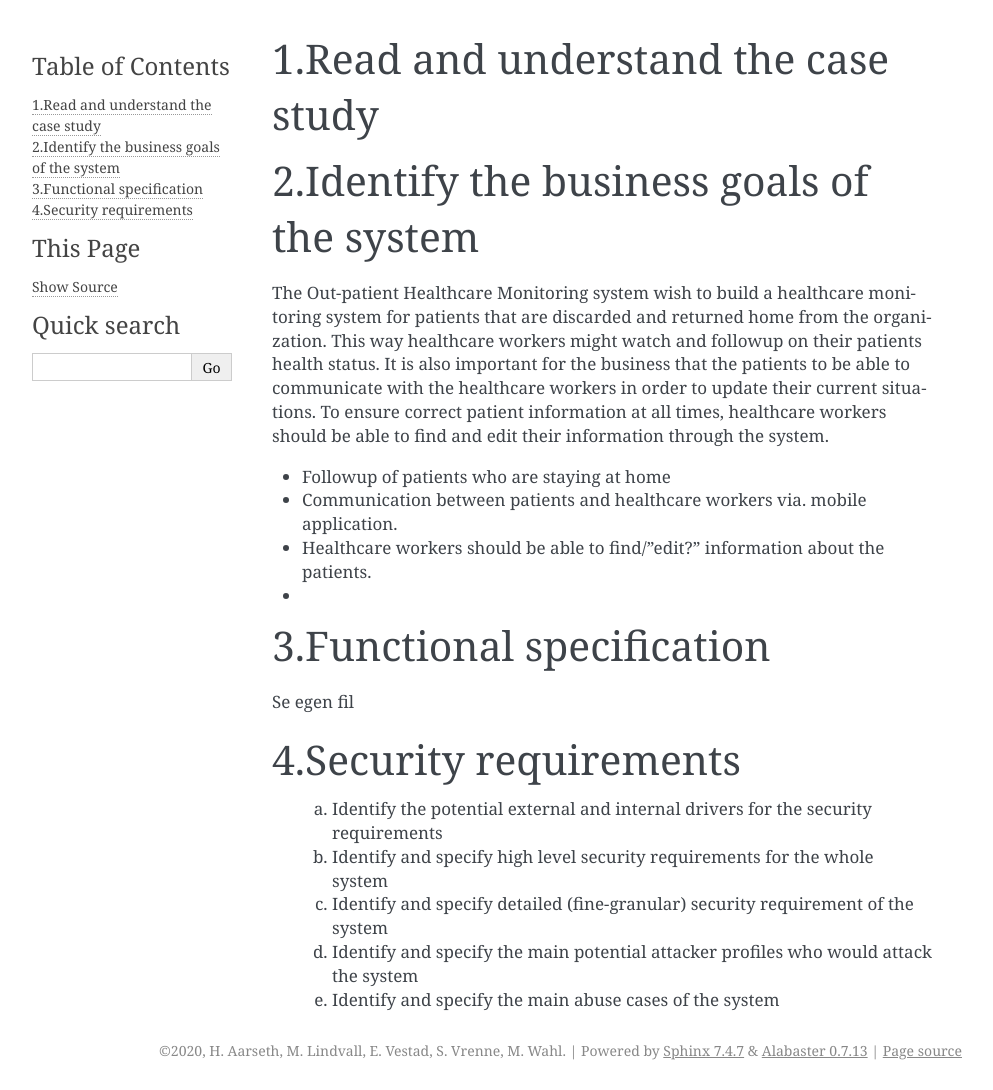
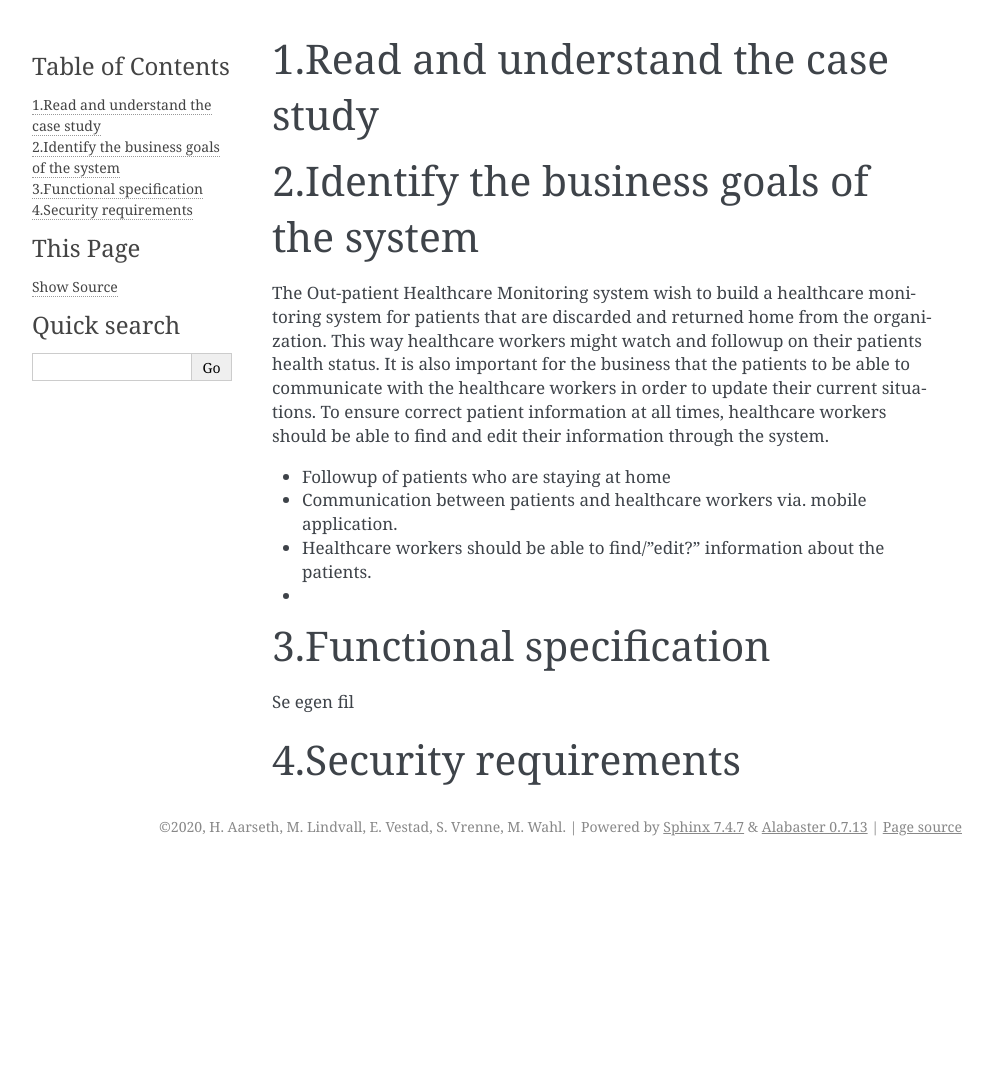
Before and after one commit to SteinarVrenne/school_imt3501, a Sphinx documentation site: the page built from Task 1/source/pages/01_task1.rst, in a window 1280 px wide. Shown: the whole page, without its empty margins (148-1141 px from the left). Built offline with Sphinx 7.4.7, drawn with Linux system fonts in a browser that asks for light colours; after the commit the page ends 900 px from its top, so only the background shows below that.

Commit message:
delte opp task 4

```diff
--- a/Task 1/source/pages/01_task1.rst
+++ b/Task 1/source/pages/01_task1.rst
@@ -28,16 +28,3 @@ Se egen fil
 
 4.Security requirements
 -----------------------
-    a. Identify the potential external and internal drivers for the security requirements
-
-
-    b. Identify and specify high level security requirements for the whole system
-
-
-    c. Identify and specify detailed (fine-granular) security requirement of the system
-
-
-    d. Identify and specify the main potential attacker profiles who would attack the system
-
-
-    e. Identify and specify the main abuse cases of the system
--- /dev/null
+++ b/Task 1/source/pages/04a.rst
@@ -0,0 +1 @@
+    a. Identify the potential external and internal drivers for the security requirements
--- /dev/null
+++ b/Task 1/source/pages/04b.rst
@@ -0,0 +1 @@
+    b. Identify and specify high level security requirements for the whole system
--- /dev/null
+++ b/Task 1/source/pages/04c.rst
@@ -0,0 +1 @@
+    c. Identify and specify detailed (fine-granular) security requirement of the system
--- /dev/null
+++ b/Task 1/source/pages/04d.rst
@@ -0,0 +1 @@
+    d. Identify and specify the main potential attacker profiles who would attack the system
--- /dev/null
+++ b/Task 1/source/pages/04e.rst
@@ -0,0 +1 @@
+    e. Identify and specify the main abuse cases of the system
```
